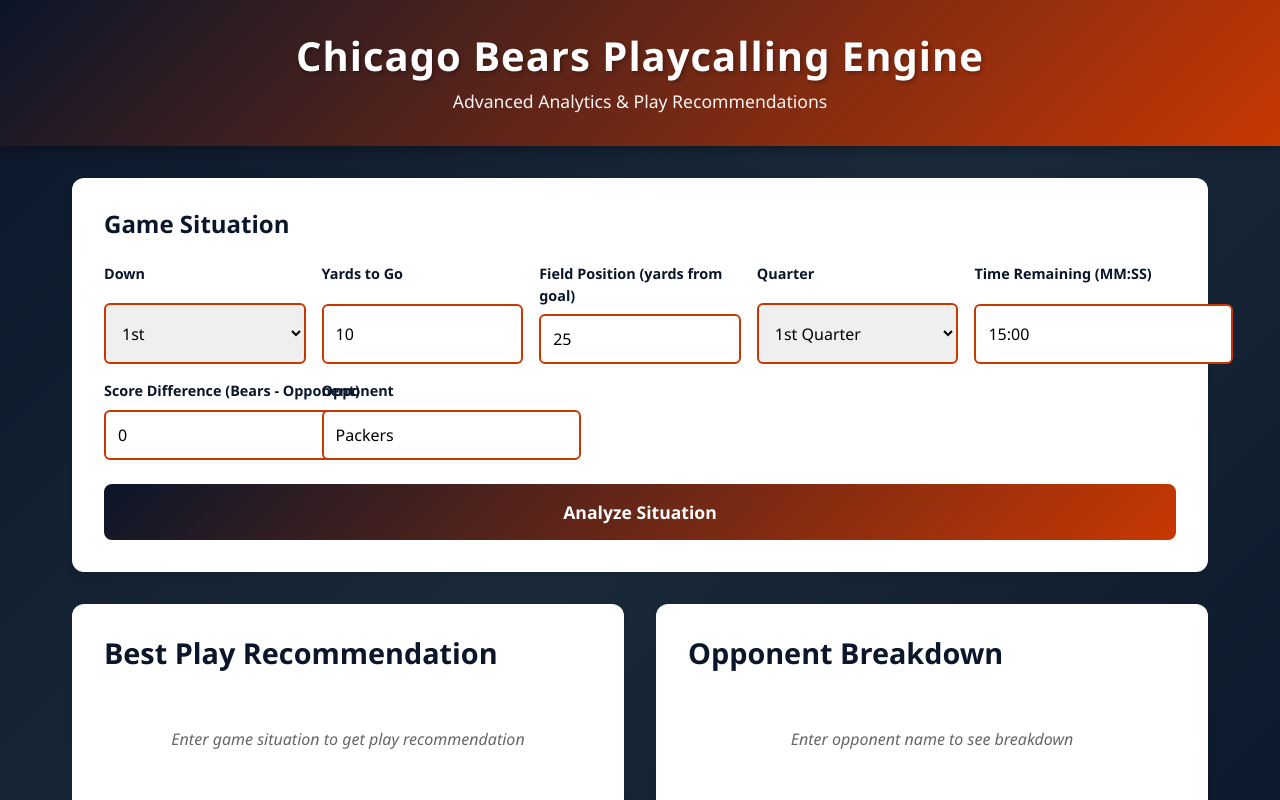
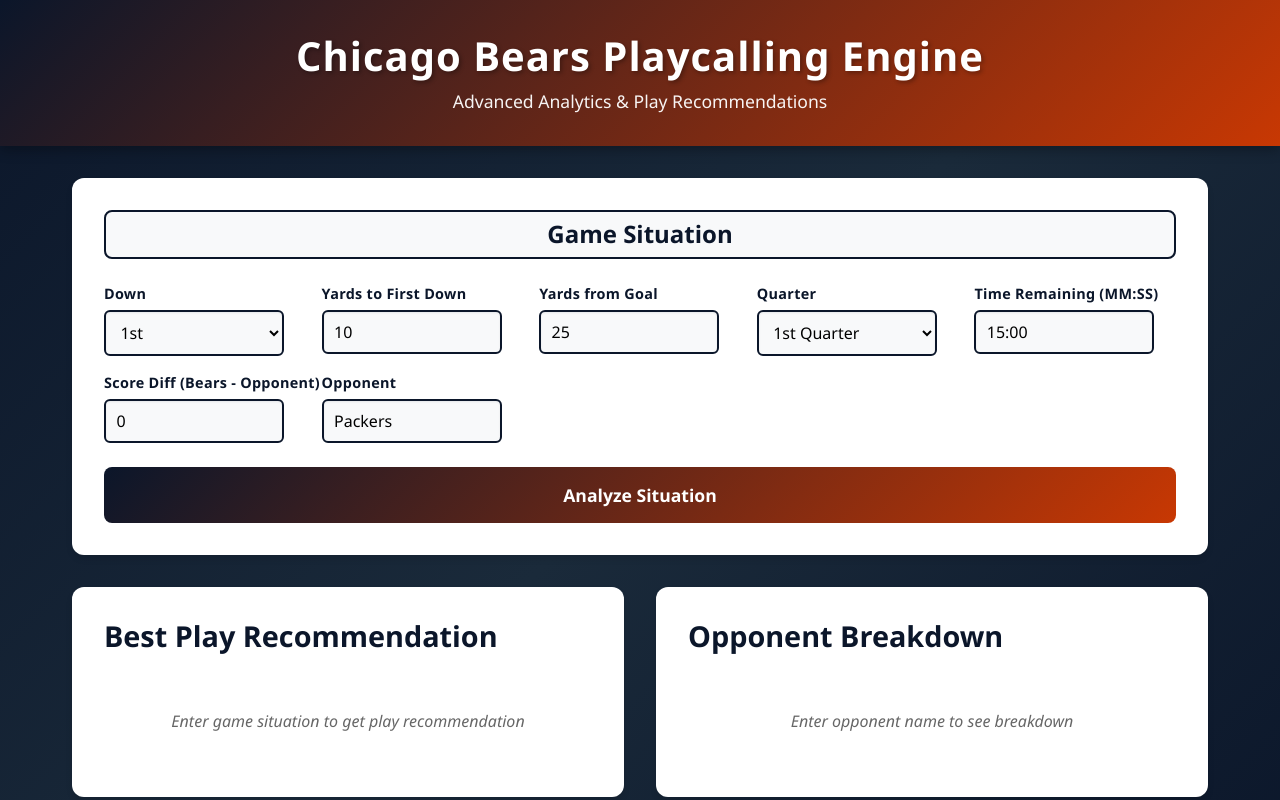
Before and after one commit to nalin431/Playcalling-Engine, a React (Vite) app in the folder frontend/my-vite-app/: page / in a window 1280 px wide. Shown: the top 800 px of the page. Built offline with nearby package versions, Linux system fonts and the light colour scheme.

Commit message:
Minor frontend visual changes

```diff
--- a/frontend/my-vite-app/src/App.tsx
+++ b/frontend/my-vite-app/src/App.tsx
@@ -11,17 +11,21 @@ function App() {
   const [gameSituation, setGameSituation] = useState<GameSituation | null>(null);
   const [opponentBreakdown, setOpponentBreakdown] = useState<OpponentBreakdownType | null>(null);
   const [bestPlayRecommendation, setBestPlayRecommendation] = useState<BestPlayRecommendationType | null>(null);
+  const [isLoadingRecommendation, setIsLoadingRecommendation] = useState(false);
 
   const handleSituationSubmit = async (situation: GameSituation) => {
     setGameSituation(situation);
+    setIsLoadingRecommendation(true);
 
     // Generate predictions and recommendations
     const breakdown = getOpponentBreakdown(situation.opponent);
+    console.log("Submitting situation:", situation);
     const recommendation = await getBestPlayRecommendation(situation);
 
 
     setOpponentBreakdown(breakdown);
     setBestPlayRecommendation(recommendation);
+    setIsLoadingRecommendation(false);
   };
 
   return (
@@ -39,7 +43,10 @@ function App() {
 
           <div className="results-grid">
             <div className="results-column">
-              <BestPlayRecommendation recommendation={bestPlayRecommendation} />
+              <BestPlayRecommendation
+                recommendation={bestPlayRecommendation}
+                isLoading={isLoadingRecommendation}
+              />
             </div>
 
             <div className="results-column">
--- a/frontend/my-vite-app/src/components/BestPlayRecommendation.tsx
+++ b/frontend/my-vite-app/src/components/BestPlayRecommendation.tsx
@@ -3,14 +3,17 @@ import './BestPlayRecommendation.css';
 
 interface BestPlayRecommendationProps {
   recommendation: BestPlayRecommendationType | null;
+  isLoading?: boolean;
 }
 
-export default function BestPlayRecommendation({ recommendation }: BestPlayRecommendationProps) {
+export default function BestPlayRecommendation({ recommendation, isLoading = false }: BestPlayRecommendationProps) {
   if (!recommendation) {
     return (
       <div className="best-play-recommendation">
         <h2>Best Play Recommendation</h2>
-        <p className="empty-state">Enter game situation to get play recommendation</p>
+        <p className="empty-state">
+          {isLoading ? 'Loading play recommendation...' : 'Enter game situation to get play recommendation'}
+        </p>
       </div>
     );
   }
--- a/frontend/my-vite-app/src/components/GameSituationForm.css
+++ b/frontend/my-vite-app/src/components/GameSituationForm.css
@@ -11,6 +11,11 @@
   color: #0B162A;
   font-size: 1.5rem;
   margin-bottom: 1.5rem;
+  text-align: center;
+  padding: 0.5rem 1rem;
+  border: 2px solid #0B162A;
+  border-radius: 8px;
+  background: #f8f9fa;
 }
 
 .form-grid {
@@ -21,30 +26,38 @@
 }
 
 .form-group {
-  display: grid;
+  display: flex;
   flex-direction: column;
+  align-items: flex-start;
+  gap: 0.35rem;
 }
 
 .form-group label {
   font-weight: 600;
-  margin-bottom: 0.5rem;
   color: #0B162A;
   font-size: 0.9rem;
+  letter-spacing: 0.3px;
+  white-space: nowrap;
 }
 
 .form-group input,
 .form-group select {
-  padding: 0.75rem;
-  border: 2px solid #C83803;
+  width: 100%;
+  max-width: 180px;
+  padding: 0.55rem 0.65rem;
+  border: 2px solid #0B162A;
   border-radius: 6px;
   font-size: 1rem;
   transition: border-color 0.3s;
+  background: #f8f9fa;
+  box-shadow: inset 0 1px 2px rgba(11, 22, 42, 0.08);
 }
 
 .form-group input:focus,
 .form-group select:focus {
   outline: none;
-  border-color: #0B162A;
+  border-color: #C83803;
+  box-shadow: 0 0 0 3px rgba(200, 56, 3, 0.15);
 }
 
 .submit-button {
--- a/frontend/my-vite-app/src/components/GameSituationForm.tsx
+++ b/frontend/my-vite-app/src/components/GameSituationForm.tsx
@@ -11,8 +11,8 @@ export default function GameSituationForm({ onSubmit, initialSituation }: GameSi
   const [situation, setSituation] = useState<GameSituation>(
     initialSituation || {
       down: 1,
-      //distance: 10,
-      yardage: 10,
+      distance: 10,
+      //yardage: 10,
       fieldPosition: 25,
       quarter: 1,
       timeRemaining: '15:00',
@@ -44,8 +44,8 @@ export default function GameSituationForm({ onSubmit, initialSituation }: GameSi
           </select>
         </div>
 
-        {/* <div className="form-group">
-          <label htmlFor="distance">Distance (yards)</label>
+        <div className="form-group">
+          <label htmlFor="distance">Yards to First Down</label>
           <input
             id="distance"
             type="number"
@@ -54,22 +54,10 @@ export default function GameSituationForm({ onSubmit, initialSituation }: GameSi
             value={situation.distance}
             onChange={(e) => setSituation({ ...situation, distance: parseInt(e.target.value) || 0 })}
           />
-        </div> */}
-
-        <div className="form-group">
-          <label htmlFor="yardage">Yards to Go</label>
-          <input
-            id="yardage"
-            type="number"
-            min="1"
-            max="99"
-            value={situation.yardage}
-            onChange={(e) => setSituation({ ...situation, yardage: parseInt(e.target.value) || 0 })}
-          />
         </div>
 
         <div className="form-group">
-          <label htmlFor="fieldPosition">Field Position (yards from goal)</label>
+          <label htmlFor="fieldPosition">Yards from Goal</label>
           <input
             id="fieldPosition"
             type="number"
@@ -108,7 +96,7 @@ export default function GameSituationForm({ onSubmit, initialSituation }: GameSi
         </div>
 
         <div className="form-group">
-          <label htmlFor="scoreDifference">Score Difference (Bears - Opponent)</label>
+          <label htmlFor="scoreDifference">Score Diff (Bears - Opponent)</label>
           <input
             id="scoreDifference"
             type="number"
--- a/frontend/my-vite-app/src/services/apiService.ts
+++ b/frontend/my-vite-app/src/services/apiService.ts
@@ -5,11 +5,12 @@ const API_BASE = "http://localhost:8000";
 export async function getBestPlayRecommendation(
   situation: GameSituation
 ): Promise<BestPlayRecommendation> {
-  const response = await fetch(`${API_BASE}/recommend`, {
-    method: "POST",
-    headers: { "Content-Type": "application/json" },
-    body: JSON.stringify(situation),
-  });
+    console.log("Sending payload:", situation);
+    const response = await fetch(`${API_BASE}/recommend`, {
+        method: "POST",
+        headers: { "Content-Type": "application/json" },
+        body: JSON.stringify(situation),
+    });
 
   if (!response.ok) {
     throw new Error("Failed to fetch recommendation");
--- a/frontend/my-vite-app/src/types.ts
+++ b/frontend/my-vite-app/src/types.ts
@@ -1,7 +1,7 @@
 export interface GameSituation {
   down: number;
-  //distance: number;
-  yardage: number; // yards to go
+  distance: number;
+  //yardage: number; // yards to go
   fieldPosition: number; // yards from own goal line
   quarter: number;
   timeRemaining: string; // MM:SS format
```
